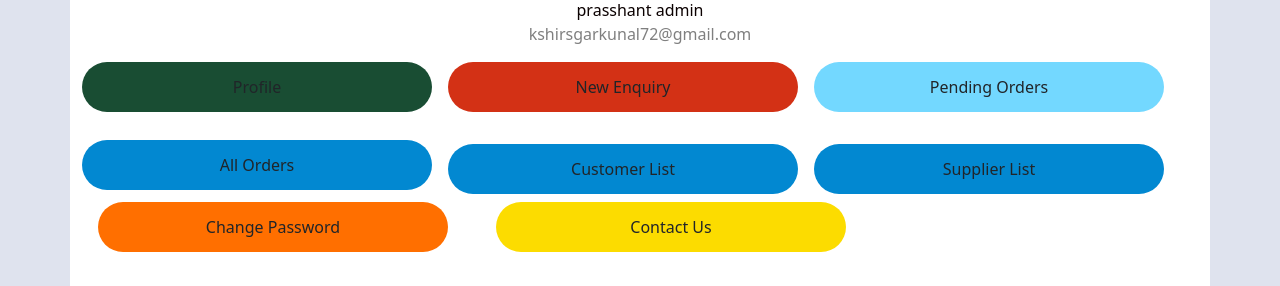
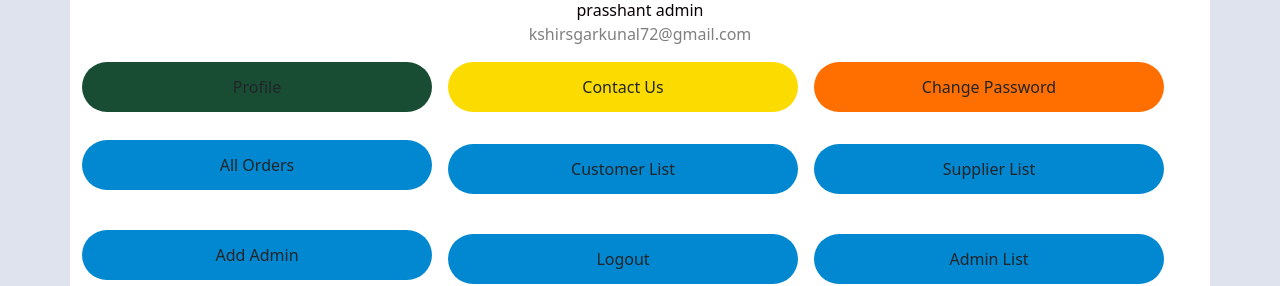
Before and after one commit to prashantda/FinalProject, a React (Create React App) app in the folder React/: page /adashboard in a window 1280 px wide. Shown: the part 566-852 px from the top of the page. Built offline with nearby package versions, Linux system fonts and the light colour scheme.

Commit message:
08/09/2022

```diff
--- a/React/src/components/Admin/ADashBoard.js
+++ b/React/src/components/Admin/ADashBoard.js
@@ -36,25 +36,25 @@ const ADashBoard = () => {
           { scaleX: 2 }
         ]
      }}>Profile</button>{/* </Link> */}
-                          <button className="btn btn-danager col-4  ms-3 rounded-pill mt-2 " style={{
+       <button className="btn btn-danager col-4 ms-3  rounded-pill  mt-2 " style={{
         width: 350,
         height: 50,
         borderRadius: 140 / 2,
-        backgroundColor: '#D33115',
+        backgroundColor: '#FCDC00',
         transform: [
           { scaleX: 2 }
         ]
-    }} >New Enquiry</button>
+    }} >Contact Us</button>
 
-   <button className="btn btn-danager col-4  ms-3 rounded-pill mt-2" style={{
+                         <button className="btn btn-danager col-4 ms-3 rounded-pill mt-2" style={{
         width: 350,
         height: 50,
         borderRadius: 140 / 2,
-        backgroundColor: '#73D8FF',
+        backgroundColor: '#FF6F00',
         transform: [
           { scaleX: 2 }
         ]
-    }} >Pending Orders</button>
+    }} >Change Password</button>
 
                       </tr>
                       <tr>
@@ -88,26 +88,6 @@ const ADashBoard = () => {
         ]
     }} >Supplier List</button></Link>
 
-
-    <button className="btn btn-danager col-4 ms-3 rounded-pill mb-2" style={{
-        width: 350,
-        height: 50,
-        borderRadius: 140 / 2,
-        backgroundColor: '#FF6F00',
-        transform: [
-          { scaleX: 2 }
-        ]
-    }} >Change Password</button>
-
-   <button className="btn btn-danager col-4 ms-5  rounded-pill mb-2 " style={{
-        width: 350,
-        height: 50,
-        borderRadius: 140 / 2,
-        backgroundColor: '#FCDC00',
-        transform: [
-          { scaleX: 2 }
-        ]
-    }} >Contact Us</button>
                       </tr>
                       <tr>
                       <Link to={`/Addadmin`}><button className="btn btn-danager col-4  rounded-pill mb-2 " style={{
```
